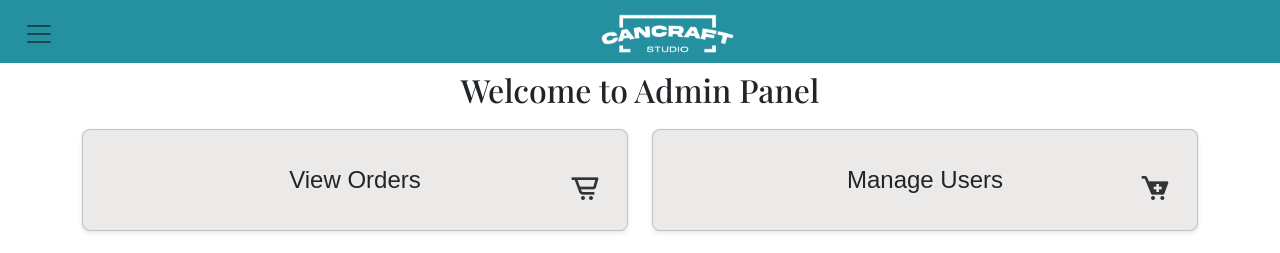
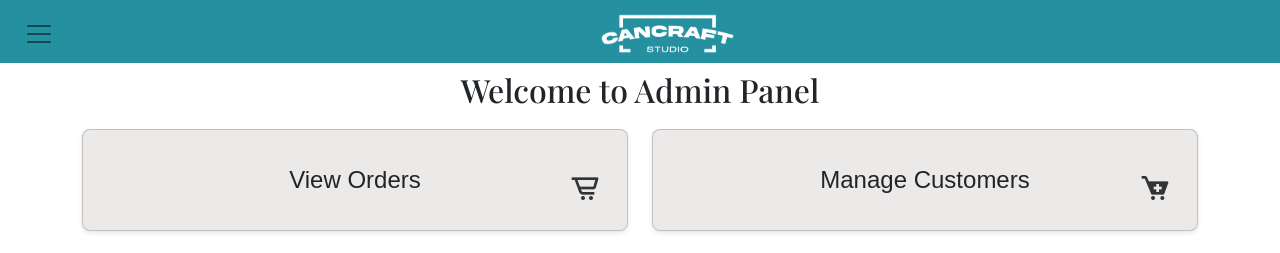
Before and after one commit to elvinjoy/CanCraft-adminPanel, a React (Vite) app: page / in a window 1280 px wide. Shown: the top 253 px of the page. Built offline with nearby package versions, Linux system fonts and the light colour scheme; a web font is replaced by a local one.

Commit message:
changed the ui of dashboard ( changed card name to manage customer )

```diff
--- a/src/components/dashboard/Dashboard.jsx
+++ b/src/components/dashboard/Dashboard.jsx
@@ -34,7 +34,7 @@ const DashboardComponent = () => {
           <Link to='/manageusers'>
             <div className="card p-3 animate-card">
               <div className="card-body">
-                <span>Manage Users<i className="bx bxs-cart-add cart"></i></span>
+                <span>Manage Customers<i className="bx bxs-cart-add cart"></i></span>
               </div>
             </div>
             </Link>
```
